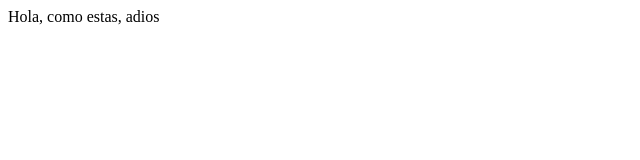
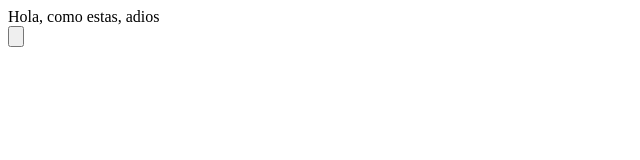
Before and after one commit to IamSharls/CursoGit, a plain HTML site: page index.html in a window 1280 px wide. Shown: the full height of the page, 0-640 px from the left. Drawn offline with Linux system fonts and the light colour scheme.

Commit message:
Se agrego un formulario y un boton

```diff
--- a/index.html
+++ b/index.html
@@ -11,5 +11,9 @@
 
 Hola, como estas, adios
 
+<form action="">
+<input type="button" value="">
+</form>
+
 </body>
 </html>
```
